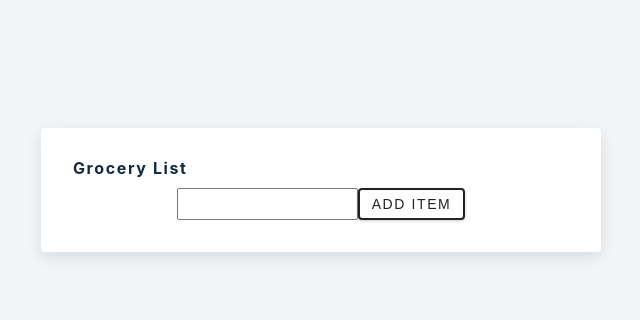
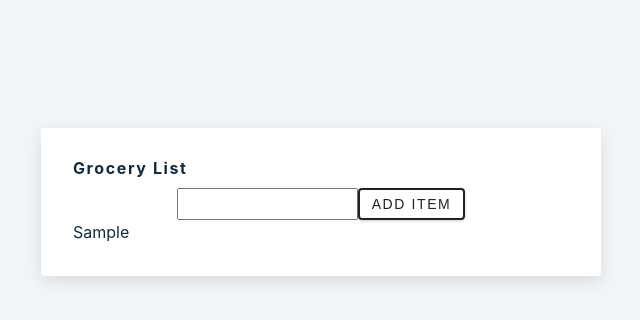
Before and after one commit to 85Marcin/React_Grocery_list, a React (Create React App) app: page / in a window 1280 px wide. Both pictures are taken after typing "Sample" into the empty fields and a click on the button "ADD ITEM". Shown: the top 320 px of the page, without its empty margins (319-959 px from the left). Built offline with nearby package versions, Linux system fonts and the light colour scheme; the HTML template or start-up script is replaced by a standard one.

Commit message:
items component

```diff
--- a/src/App.js
+++ b/src/App.js
@@ -1,6 +1,8 @@
 import React, { useState, useEffect } from "react"
 import Form from "./Form"
+import Items from "./Items"
 import { nanoid } from "nanoid"
+
 import List from "./List"
 import Alert from "./Alert"
 
@@ -15,9 +17,14 @@
     const nextItems = [...items, newItem]
     setItems(nextItems)
   }
+  const removeItem = (id) => {
+    const nextItems = items.filter((item) => item.id !== id)
+    setItems(nextItems)
+  }
   return (
     <section className="section-center">
       <Form addItem={addItem} />
+      <Items items={items} removeItem={removeItem} />
     </section>
   )
 }
--- /dev/null
+++ b/src/Items.jsx
@@ -0,0 +1,13 @@
+import SingleItem from "./SingleItem"
+
+function Items({ items, removeItem }) {
+  return (
+    <div className="items">
+      {items.map((item) => {
+        return <SingleItem key={item.id} item={item} removeItem={removeItem} />
+      })}
+    </div>
+  )
+}
+
+export default Items
--- /dev/null
+++ b/src/SingleItem.jsx
@@ -0,0 +1,5 @@
+function SingleItem({ item }) {
+  return <div>{item.name}</div>
+}
+
+export default SingleItem
```
